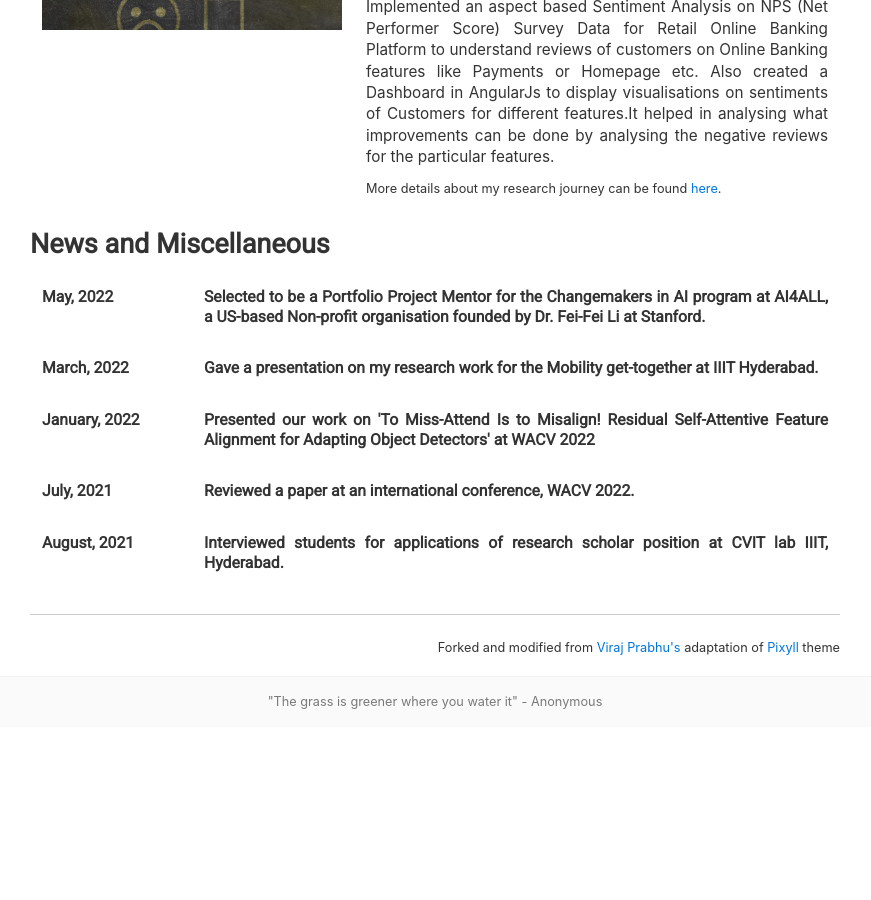
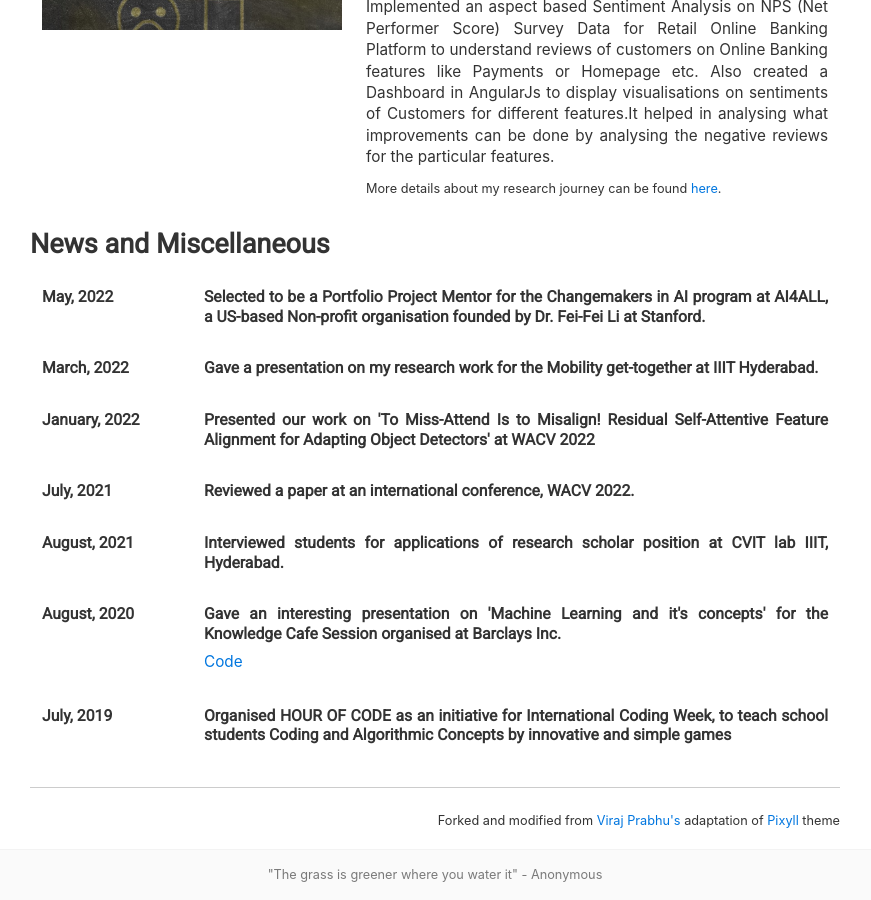
Before and after one commit to Vaishnvi/vaishnavikhindkar.github.io, a Jekyll site: the page built from index.html, in a window 1280 px wide and 900 px high, scrolled down 2763 px. Shown: the whole window, without its empty margins (205-1076 px from the left). Built offline with Jekyll 4.4.1, drawn with Linux system fonts in a browser that asks for light colours; nearby versions of some CDN libraries; before the commit the page ends 3490 px from its top, so only the background shows below that.

Commit message:
Update index.html

```diff
--- a/index.html
+++ b/index.html
@@ -290,6 +290,34 @@ function readLess() {
         </h5>
       </td>
       </tr>
+      <tr>
+      <td width="20%">
+        <h5>
+          August, 2020
+        </h5>
+      </td>
+      <td valign="middle" width="80%">
+        <h5>
+        Gave an interesting presentation on 'Machine Learning and it's concepts' for the Knowledge Cafe Session organised at Barclays Inc.
+        </h5>
+          <p>
+            <!-- <a href="http://sersc.org/journals/index.php/IJAST/article/view/22330/11234">ipython notebook / </a> -->
+            <a href="https://github.com/Vaishnvi/Knowledge-Cafe-Session-Machine-Learning">Code  </a>
+         </p>
+      </td>
+      </tr>
+      <tr>
+      <td width="20%">
+        <h5>
+          July, 2019
+        </h5>
+      </td>
+      <td valign="middle" width="80%">
+        <h5>
+        Organised HOUR OF CODE as an initiative for International Coding Week, to teach school students Coding and Algorithmic Concepts by innovative and simple games
+        </h5>
+      </td>
+      </tr>
   </tbody>
 </table>
 </div>
```
